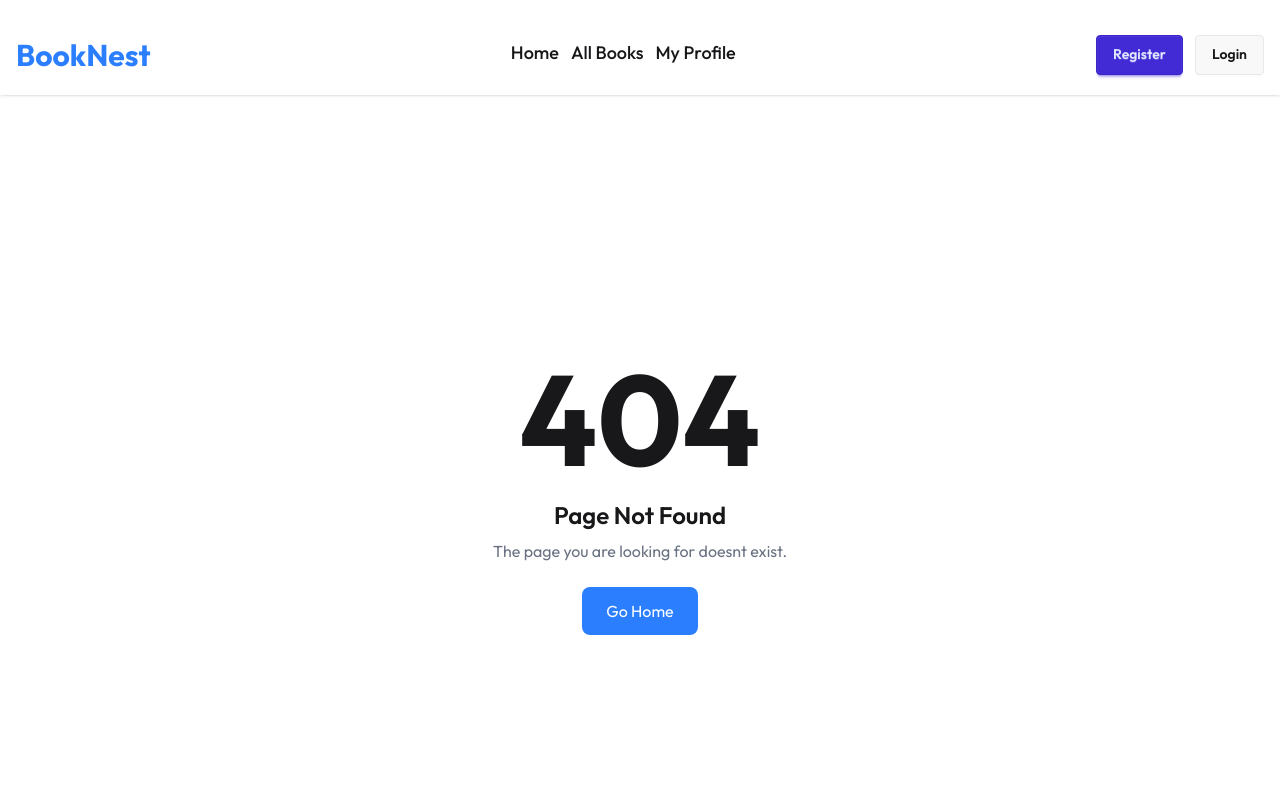
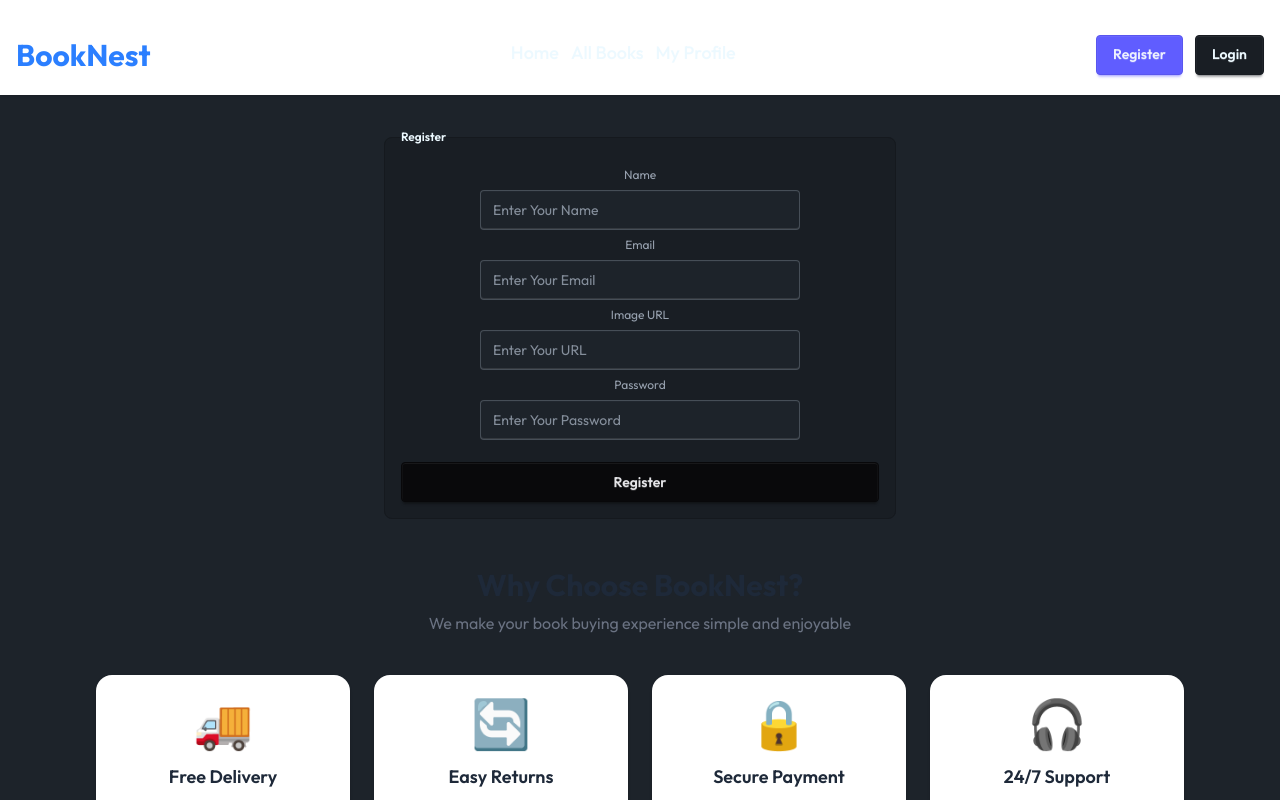
Before and after one commit to saifhasan005/BookNest, a Next.js app: page /register in a window 1280 px wide. Before the commit this address had no page. Shown: the top 800 px of the page. Built offline with nearby package versions, Linux system fonts and the light colour scheme.

Commit message:
register form added

```diff
--- a/src/app/Components/Banner.jsx
+++ b/src/app/Components/Banner.jsx
@@ -1,13 +1,16 @@
 import Image from 'next/image';
+import Link from 'next/link';
 import React from 'react';
 
 const Banner = () => {
     return (
         <div className='bg-blue-100 flex flex-col md:flex-row justify-around items-center p-8 container mx-auto mt-[60px] gap-8'>
             <div className='text-center md:text-left'>
-                <h1 className='text-4xl md:text-6xl font-semibold'>Find Your <br /><span className='text-blue-500'>Next Read</span></h1>
+                <h1 className='text-4xl md:text-6xl font-semibold dark:text-black'>Find Your <br /><span className='text-blue-500'>Next Read</span></h1>
                 <p className='mt-[15px] text-gray-500 font-medium text-lg md:text-xl'>Discover books from your <br className='hidden md:block' /> community and share the joy of reading.</p>
-                <button className='btn btn-primary mt-[15px]'>Browse Now</button>
+                <Link href={'/all-books'}>
+                    <button className='btn btn-primary mt-[15px]'>Browse Now</button>
+                </Link>
             </div>
             <div className='w-full md:w-auto flex justify-center'>
                 <Image
--- a/src/app/Components/BookCard.jsx
+++ b/src/app/Components/BookCard.jsx
@@ -1,10 +1,29 @@
+'use client'
 import Image from 'next/image';
 import Link from 'next/link';
-import React from 'react';
+import { useState } from 'react';
+import { useSpring, animated } from '@react-spring/web';
 
 const BookCard = ({ book }) => {
+    const [hovered, setHovered] = useState(false);
+
+    const springs = useSpring({
+        scale: hovered ? 1.04 : 1,
+        boxShadow: hovered
+            ? '0 20px 40px rgba(0,0,0,0.15)'
+            : '0 2px 10px rgba(0,0,0,0.08)',
+        config: { tension: 300, friction: 20 }
+    });
+
     return (
-        <div className='shadow p-7 flex flex-col h-full'>
+        <animated.div
+            style={springs}
+            onMouseEnter={() => setHovered(true)}
+            onMouseLeave={() => setHovered(false)}
+            onTouchStart={() => setHovered(true)}
+            onTouchEnd={() => setHovered(false)}
+            className='p-7 flex flex-col h-full rounded-xl'
+        >
             <div className='flex flex-col items-center flex-grow'>
                 <Image
                     src={book.image_url}
@@ -13,7 +32,7 @@ const BookCard = ({ book }) => {
                     height={200}
                     className='rounded-lg mb-3 object-cover'
                 />
-                <h1 className='text-lg font-semibold text-gray-800'>{book.title}</h1>
+                <h1 className='dark:text-white text-lg font-semibold text-gray-800'>{book.title}</h1>
                 <p className='font-bold text-xl'>${book.price}</p>
                 <p className='font-semibold'>Quantity : {book.available_quantity} Pcs</p>
                 <p className='text-gray-500 font-medium flex-grow'>{book.description}</p>
@@ -21,7 +40,7 @@ const BookCard = ({ book }) => {
             <Link href={`/all-books/${book.id}`}>
                 <button className='mt-[15px] btn w-full btn-info rounded-xl text-gray-800'>View Details</button>
             </Link>
-        </div>
+        </animated.div>
     );
 };
 
--- a/src/app/Components/Navbar.jsx
+++ b/src/app/Components/Navbar.jsx
@@ -23,7 +23,7 @@ const Navbar = () => {
                     <ul className='hidden md:flex font-medium text-lg gap-3'>
                         {navLinks.map((link) => (
                             <Link key={link.href} href={link.href}
-                                className={`pb-1 ${pathname === link.href ? 'border-b-2 border-blue-500' : ''}`}>
+                                className={`pb-1 dark:text-black ${pathname === link.href ? 'border-b-2 border-blue-500' : ''}`}>
                                 <li>{link.label}</li>
                             </Link>
                         ))}
--- a/src/app/Components/Service.jsx
+++ b/src/app/Components/Service.jsx
@@ -31,8 +31,8 @@ const Services = () => {
     return (
         <section className='max-w-6xl mx-auto px-4 sm:px-6 lg:px-8 py-12'>
             <div className='text-center mb-10'>
-                <h2 className='text-3xl font-bold text-gray-800'>Why Choose BookNest?</h2>
-                <p className='text-gray-500 mt-2'>We make your book buying experience simple and enjoyable</p>
+                <h2 className='text-3xl font-bold text-gray-800 dark:text-white'>Why Choose BookNest?</h2>
+                <p className='text-gray-500 mt-2 dark:text-white'>We make your book buying experience simple and enjoyable</p>
             </div>
             <div className='grid grid-cols-1 sm:grid-cols-2 lg:grid-cols-4 gap-6'>
                 {services.map(service => (
--- a/src/app/all-books/page.jsx
+++ b/src/app/all-books/page.jsx
@@ -6,7 +6,7 @@ const AllBooksPage = async () => {
     const books = await res.json();
     console.log(books);
     return (
-        <div className='grid grid-cols-1 sm:grid-cols-2 lg:grid-cols-4 gap-6 p-6 items-stretch'>
+        <div className='grid container mx-auto grid-cols-1 sm:grid-cols-2 lg:grid-cols-4 gap-6 p-6 items-stretch'>
             {books.map(book => (
                 <BookCard key={book.id} book={book} />
             ))}
--- /dev/null
+++ b/src/app/api/auth/[...all]/route.js
@@ -0,0 +1,4 @@
+import { auth } from "@/lib/auth"; // path to your auth file
+import { toNextJsHandler } from "better-auth/next-js";
+
+export const { POST, GET } = toNextJsHandler(auth);
--- a/src/app/globals.css
+++ b/src/app/globals.css
@@ -1,5 +1,5 @@
 @import "tailwindcss";
 @plugin "daisyui";
 @plugin "daisyui/theme" {
-  name: "light";
+  name: "dark";
 }
--- a/src/app/layout.js
+++ b/src/app/layout.js
@@ -20,7 +20,7 @@ export const metadata = {
 export default function RootLayout({ children }) {
   return (
     <html
-    data-theme="light"
+    data-theme="dark"
       lang="en"
       className={`${OutfitFont.className} h-full antialiased`}
     >
--- /dev/null
+++ b/src/app/lib/auth-client.js
@@ -0,0 +1,6 @@
+import { createAuthClient } from "better-auth/react"
+export const authClient = createAuthClient({
+    /** The base URL of the server (optional if you're using the same domain) */
+    baseURL: "http://localhost:3000"
+})
+export const { signIn, signUp, useSession } = createAuthClient()
--- /dev/null
+++ b/src/app/lib/auth.js
@@ -0,0 +1,15 @@
+import { betterAuth } from "better-auth";
+import { MongoClient } from "mongodb";
+import { mongodbAdapter } from "better-auth/adapters/mongodb";
+
+const client = new MongoClient(process.env.MONGODB_URI);
+const db = client.db('booknest');
+
+export const auth = betterAuth({
+  database: mongodbAdapter(db, {
+    client
+  }),
+  emailAndPassword:{
+    enabled:true,
+  }
+});
--- /dev/null
+++ b/src/app/register/page.jsx
@@ -0,0 +1,31 @@
+import { redirect } from 'next/navigation';
+import React from 'react';
+import { toast } from 'react-toastify';
+
+const page = () => {
+  return (
+    <div className='flex mt-[25px] flex-col items-center'>
+      <form >
+        <fieldset className="fieldset bg-base-200 border-base-300 rounded-box w-lg flex flex-col items-center border p-4">
+          <legend className="fieldset-legend">Register</legend>
+
+          <label className="label">Name</label>
+          <input type="name" className="input" placeholder="Enter Your Name" />
+
+          <label className="label">Email</label>
+          <input type="email" className="input" placeholder="Enter Your Email" />
+
+          <label className="label">Image URL</label>
+          <input type="photo" className="input" placeholder="Enter Your URL" />
+
+          <label className="label">Password</label>
+          <input type="password" className="input" placeholder="Enter Your Password" />
+
+          <button className="btn w-full btn-neutral mt-4">Register</button>
+        </fieldset>
+      </form>
+    </div>
+  );
+};
+
+export default page
```
Also changed, not shown: package.json (+9 -2 lines), 1 other file (tests, documents, lock files or other folders).
